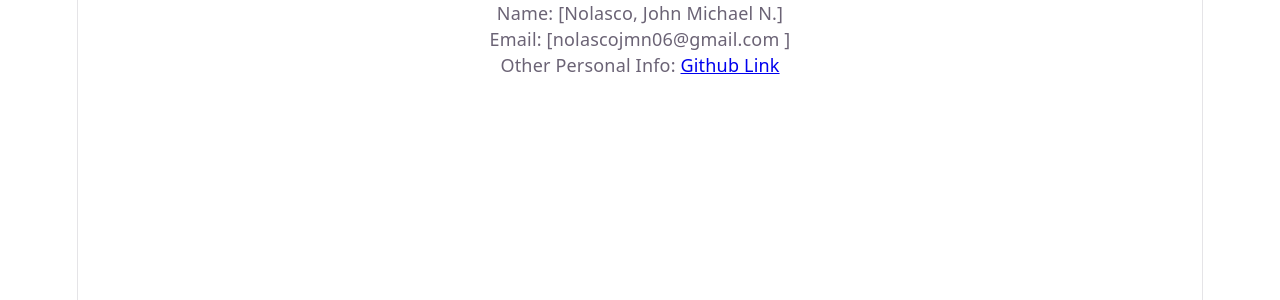
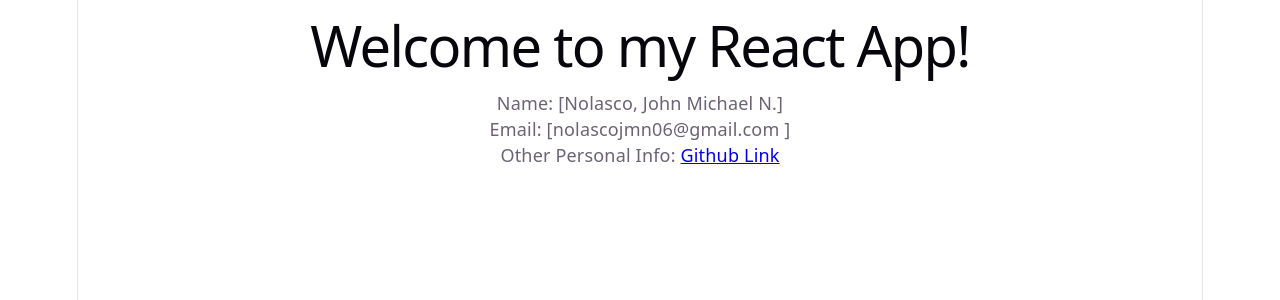
Before and after one commit to soulshot123/nolasco-webprog, a React (Vite) app in the folder nolasco-client/: page / in a window 1280 px wide. Shown: the top 300 px of the page. Built offline with nearby package versions, Linux system fonts and the light colour scheme.

Commit message:
lab-act1

```diff
--- a/nolasco-client/src/App.jsx
+++ b/nolasco-client/src/App.jsx
@@ -8,6 +8,7 @@ function App() {
   return (
     <div className='App'>
       <header className='App-header'>
+        <h1>Welcome to my React App!</h1>
       <p>
         Name: [Nolasco, John Michael N.] <br />
         Email: [nolascojmn06@gmail.com ] <br />
```
